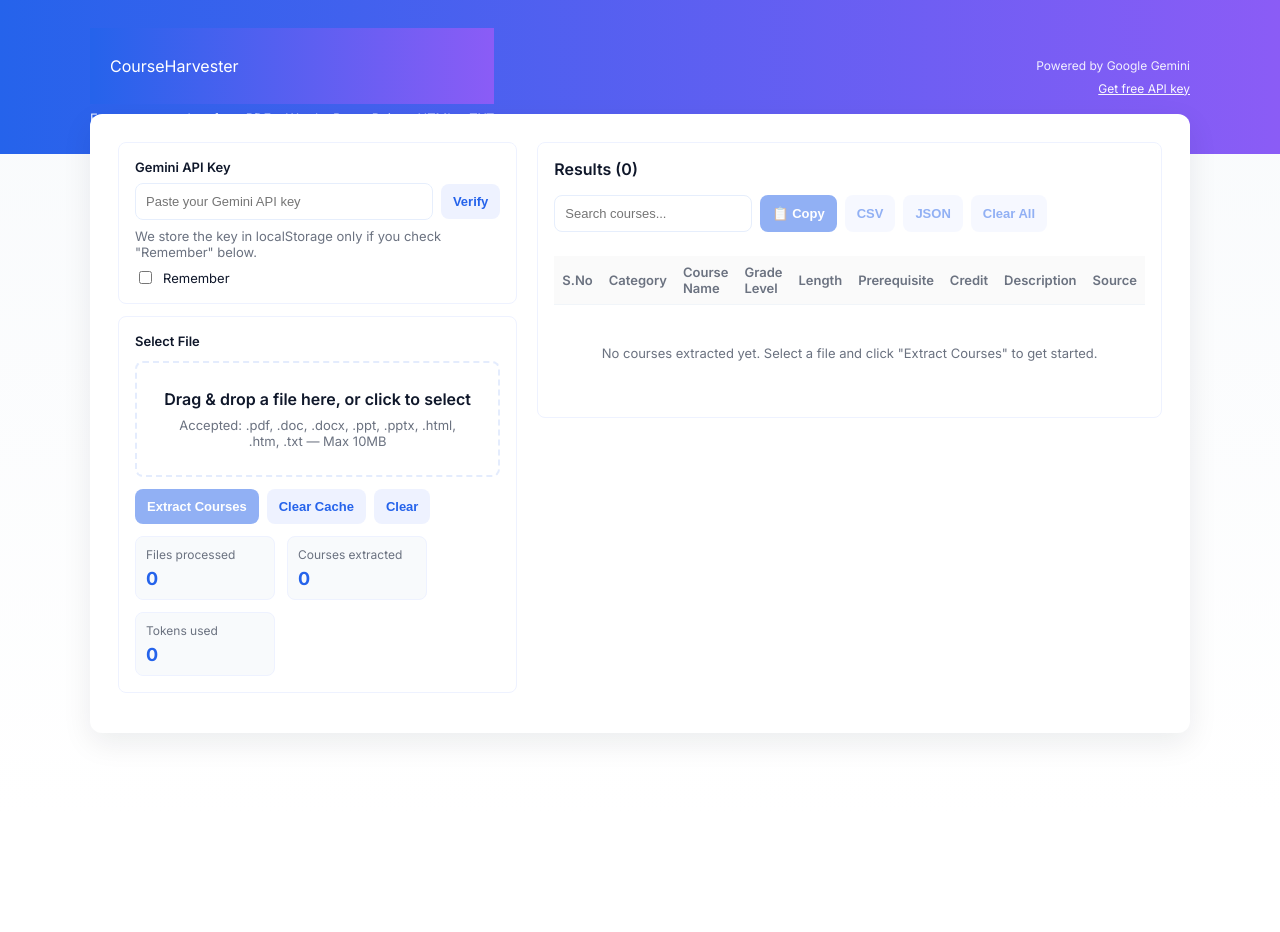
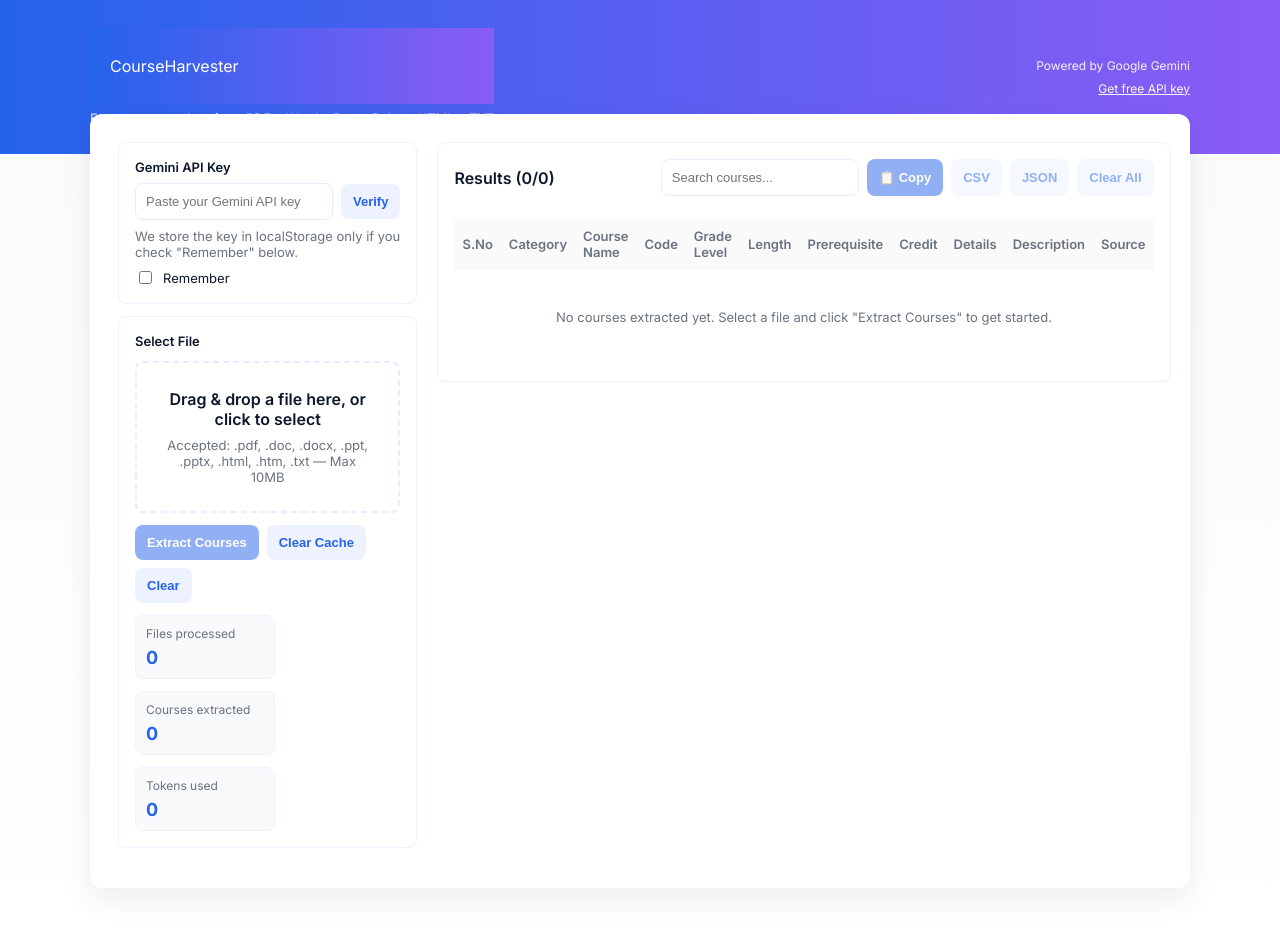
Before and after one commit to Sanskarsachan/miner, a Next.js app: page /courseharvester in a window 1280 px wide. Shown: the top 932 px of the page. Before the commit the page ends 813 px from the top, so only its background shows below. Built offline with nearby package versions, Linux system fonts and the light colour scheme.

Commit message:
fix: remove duplicate Course interface declaration

```diff
--- a/pages/courseharvester.tsx
+++ b/pages/courseharvester.tsx
@@ -43,10 +43,12 @@ function parseCoursesFromText(text: string): Course[] {
     return parsed.map((c: any) => ({
       Category: c.Category || '',
       CourseName: c.CourseName || '',
+      CourseCode: c.CourseCode || '',
       GradeLevel: c.GradeLevel || '',
       Length: c.Length || '',
       Prerequisite: c.Prerequisite || '',
       Credit: c.Credit || '',
+      Details: c.Details || '',
       CourseDescription: c.CourseDescription || '',
       SourceFile: '',
     }))
@@ -86,10 +88,12 @@ function cleanCourseData(course: any): any {
   return {
     Category: clean(course.Category) || 'Uncategorized',
     CourseName: courseName,
+    CourseCode: clean(course.CourseCode) || null,
     GradeLevel: clean(course.GradeLevel) || 'N/A',
     Length: clean(course.Length) || 'N/A',
     Prerequisite: clean(course.Prerequisite) || 'None',
     Credit: clean(course.Credit) || 'N/A',
+    Details: clean(course.Details) || null,
     CourseDescription: clean(course.CourseDescription) || '',
     SourceFile: clean(course.SourceFile) || '',
   }
@@ -1188,7 +1192,7 @@ export default function CourseHarvester() {
             <div className="right">
               <div className="card">
                 <div className="results-header">
-                  <div className="header-title">Results ({allCourses.length})</div>
+                  <div className="header-title">Results ({filteredCourses.length}/{allCourses.length})</div>
                   <div className="buttons-group">
                     <input
                       type="text"
@@ -1250,10 +1254,12 @@ export default function CourseHarvester() {
                         <th>S.No</th>
                         <th>Category</th>
                         <th>Course Name</th>
+                        <th>Code</th>
                         <th>Grade Level</th>
                         <th>Length</th>
                         <th>Prerequisite</th>
                         <th>Credit</th>
+                        <th>Details</th>
                         <th>Description</th>
                         <th>Source</th>
                       </tr>
@@ -1266,10 +1272,12 @@ export default function CourseHarvester() {
                             <td style={{ fontWeight: 600, color: 'var(--primary)' }}>{allIdx + 1}</td>
                             <td>{course.Category}</td>
                             <td>{course.CourseName}</td>
+                            <td>{course.CourseCode || '-'}</td>
                             <td>{course.GradeLevel}</td>
                             <td>{course.Length}</td>
                             <td>{course.Prerequisite}</td>
                             <td>{course.Credit}</td>
+                            <td>{course.Details || '-'}</td>
                             <td
                               style={{
                                 fontSize: '12px',
```
